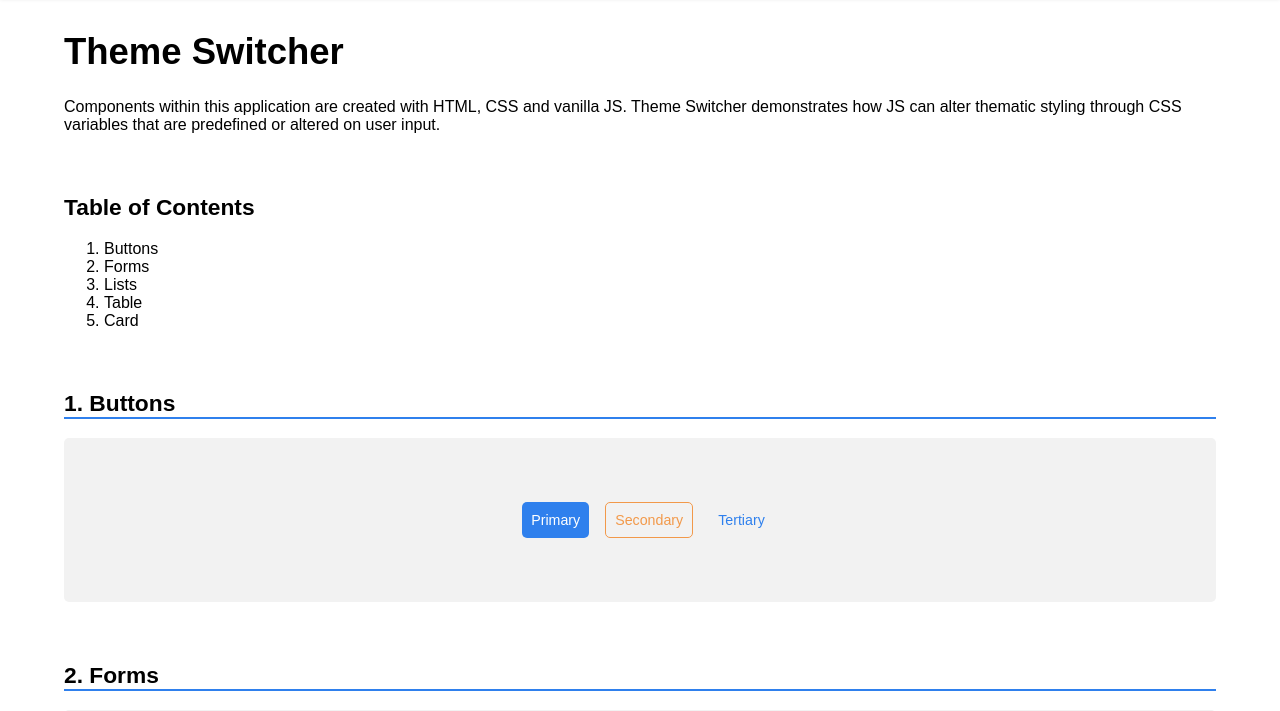
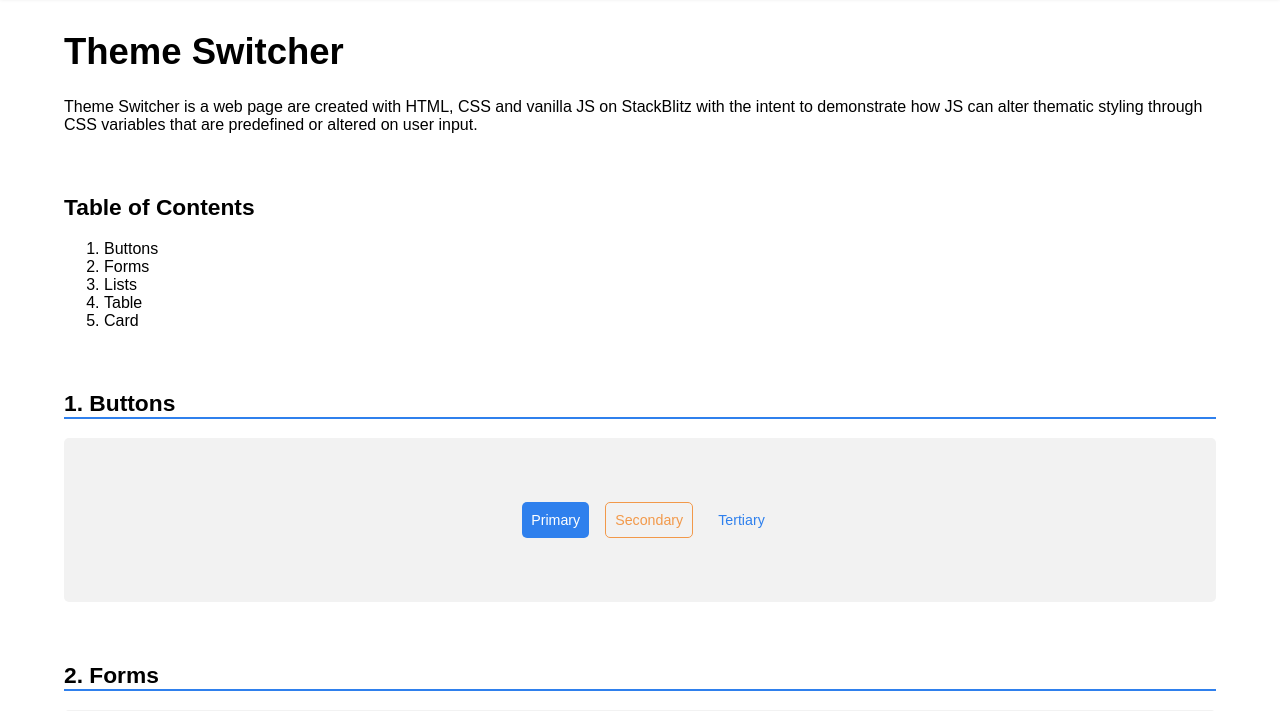
Before and after one commit to nicksincl/theme-switcher, a plain HTML site: page index.html in a window 1280 px wide. Shown: the part 89-800 px from the top of the page. Drawn offline with Linux system fonts and the light colour scheme.

Commit message:
Updated README with context of project and header in index html

```diff
--- a/index.html
+++ b/index.html
@@ -127,7 +127,7 @@
         <header>
           <h1>Theme Switcher</h1>
           <p>
-            Components within this application are created with HTML, CSS and vanilla JS. Theme Switcher demonstrates how JS can alter thematic styling through CSS variables that are predefined or altered on user input.
+          Theme Switcher is a web page are created with HTML, CSS and vanilla JS on StackBlitz with the intent to demonstrate how JS can alter thematic styling through CSS variables that are predefined or altered on user input.
           </p>
         </header>
 
```
Also changed, not shown: README.md.
